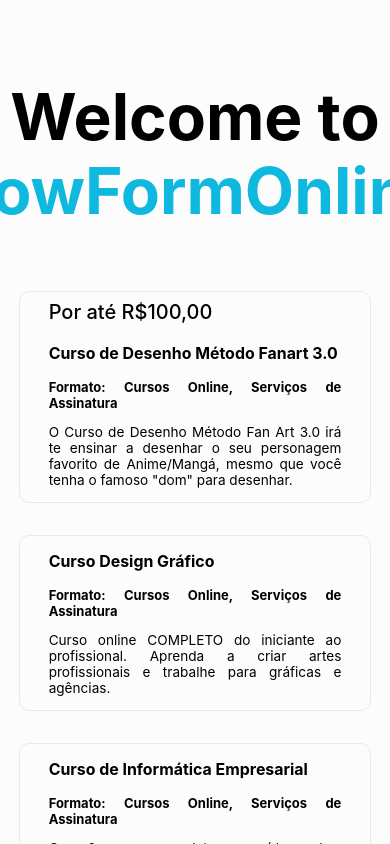
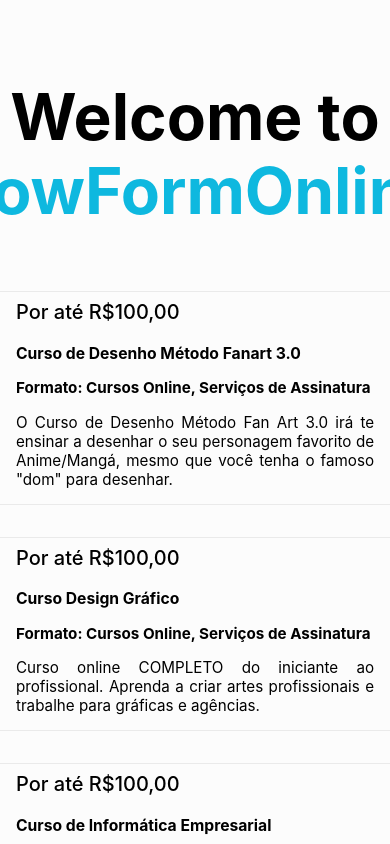
Before and after one commit to alefvieira/loja-de-cursos, a Next.js app: page / in a window 390 px wide. Built offline with nearby package versions, Linux system fonts and the light colour scheme.

Commit message:
Add files via upload
quinta atualização: consertado a responsividade das paginas

```diff
--- a/pages/index.js
+++ b/pages/index.js
@@ -45,6 +45,7 @@ export default function Home() {
             href="https://go.hotmart.com/R39347453G"
             className={styles.card}
           >
+            <h2>Por até R$100,00</h2>
             <h3>Curso Design Gráfico </h3>
             <h4>Formato: Cursos Online, Serviços de Assinatura</h4>
             <p>Curso online COMPLETO do iniciante ao profissional. Aprenda a criar artes profissionais e trabalhe para gráficas e agências.
@@ -56,6 +57,7 @@ export default function Home() {
             href="https://go.hotmart.com/T39347454X"
             className={styles.card}
           >
+            <h2>Por até R$100,00</h2>
             <h3>Curso de Informática Empresarial </h3>
             <h4>Formato: Cursos Online, Serviços de Assinatura</h4>
             <p>Com 6 cursos completos em vídeo aulas, você poderá assistir quando e onde quiser pelo celular ou em qualquer outro dispositivo. Não é necessário ter computador para assistir as aulas.
@@ -65,6 +67,7 @@ export default function Home() {
           <a target="_blank"
             rel="noopener"
           href="https://go.hotmart.com/G39347111D" className={styles.card}>
+            <h2>Por até R$100,00</h2>
             <h3>Curso Auxiliar Administrativo </h3>
             <h4>Formato: Cursos Online, Serviços de Assinatura</h4>
             <p>Auxiliar Administrativo - O curso nº 1 para quem quer entrar no mercado de trabalho!</p>
@@ -75,6 +78,7 @@ export default function Home() {
             href="https://go.hotmart.com/R39651724C"
             className={styles.card}
           >
+            <h2>Por até R$100,00</h2>
             <h3>Como fazer uma Monografia de sucesso </h3>
             <h4>Formato: eBooks, Documentos</h4>
             <p>Se você está iniciando sua MONOGRAFIA e não sabe por onde começar, este e-book é pra você!</p>
@@ -85,6 +89,7 @@ export default function Home() {
             href="https://go.hotmart.com/L47386117Q"
             className={styles.card}
           >
+            <h2>Por até R$100,00</h2>
             <h3>A de Abelha </h3>
             <h4>Formato: Cursos Online, Serviços de Assinatura</h4>
             <p>
@@ -97,6 +102,7 @@ export default function Home() {
             href="https://go.hotmart.com/Q39355872J"
             className={styles.card}
           >
+            <h2>Por até R$100,00</h2>
             <h3>Site para Negócios </h3>
             <h4>Formato: Cursos Online, Serviços de Assinatura</h4>
             <p>Aprenda criar Sites Profissionais voltados para Empreendedores que desejam posicionar sua marca na internet e construir autoridade no seu nicho de forma eficiente.</p>
@@ -105,6 +111,7 @@ export default function Home() {
           <a target="_blank"
             rel="noopener"
           href="https://go.hotmart.com/R41416796C" className={styles.card}>
+            <h2>Por até R$100,00</h2>
             <h3>Curso Completo Manutenção e Conserto de Celular Versão 4.0 </h3>
             <h4>Formato: Cursos Online, Serviços de Assinatura</h4>
             <p>Curso completo do nível básico até o mais avançado onde o aluno aprende passo-a-passo a manutenção, conserto e reparo em diversos modelos de aparelho de celular de diversos fabricantes.</p>
@@ -115,6 +122,7 @@ export default function Home() {
             href="https://go.hotmart.com/G29201386F"
             className={styles.card}
           >
+            <h2>Por até R$100,00</h2>
             <h3>Pacote Apostilas Bolos de Sucesso </h3>
             <h4>Formato: eBooks, Documentos</h4>
             <p>São 11 Apostilas, totalizando mais de 400 receitas completas de massas, coberturas, recheios, brigadeiros gourmet, bolos, tortas e muito mais.
@@ -125,6 +133,7 @@ export default function Home() {
             href="https://go.hotmart.com/V39651790O"
             className={styles.card}
           >
+            <h2>Por até R$100,00</h2>
             <h3>Homem de Respeito </h3>
             <h4>Formato: Cursos Online, Serviços de Assinatura</h4>
             <p>O Melhor Curso de Sedução da Internet! Torne-se um Homem de Respeito e Aprenda Como Conquistar uma Mulher. Dicas Exclusivas para ser um homem que as mulheres querem, O Curso homem veio para Revolucionar.
@@ -135,6 +144,7 @@ export default function Home() {
             href="https://go.hotmart.com/D29196891G"
             className={styles.card}
           >
+            <h2>Por até R$100,00</h2>
             <h3>Fechamento Inteligente </h3>
             <h4>Formato: Cursos Online, Serviços de Assinatura</h4>
             <p>O Fechamento Inteligente é um sistema que permite ao apostador otimizar suas apostas de maneira bastante inteligente.
@@ -157,6 +167,7 @@ export default function Home() {
             href="https://go.hotmart.com/G39347449T"
             className={styles.card}
           >
+            <h2>Por até R$100,00</h2>
             <h3>Curso Operador de Caixa em Apostila </h3>
             <h4>Formato: eBooks, Documentos</h4>
             <p>Operador de caixa é uma das áreas que mais crescem e necessitam de pessoas. Faça nosso curso e receba um certificado reconhecido em todo o território nacional.
@@ -167,6 +178,7 @@ export default function Home() {
             href="https://go.hotmart.com/K39651548V"
             className={styles.card}
           >
+            <h2>Por até R$100,00</h2>
             <h3>Curso Maquiagem na Web 1.0 </h3>
             <h4>Formato: Cursos Online, Serviços de Assinatura</h4>
             <p>O Curso Maquiagem na Web é totalmente Online, disponível por 1 ano, 24 horas por dia. São mais de 35 vídeo aulas+ atualizações de novas aulas + certificado Você pode fazer de onde quiser e em qualquer horário.
@@ -195,7 +207,7 @@ export default function Home() {
           rel="noreferrer"
         >
           Powered by{' Álef Coutinho'}
-          <img src="/logoqualifiquese.png" alt="QualifiqueseOnline Logo" className={styles.logo} />
+          <img src="/logoqualifiquese.png" width="150" height="150" alt="QualifiqueseOnline Logo" className={styles.logo} />
         </a>
       </footer>
     </div>
--- a/styles/Home.module.css
+++ b/styles/Home.module.css
@@ -82,7 +82,7 @@
 }
 
 .card {
-  height: 310px;
+  height: 320px;
   border: #0eb8df solid 1px;
   margin: 1rem;
   flex-basis: 45%;
@@ -136,24 +136,48 @@
 }
 
 
-.logo {
+/* .logo {
   height: 150px;
+} */
+/* @media (max-width: 555px) {
+
+.card{
+  width: 100%;
+  margin: 1rem 1rem;
+}
+.card {
+  font-size: 0.85rem;
 }
 
-@media (max-width: 600px) {
+} */
+
+@media (max-width: 700px) {
   .grid {
-
     width: 100%;
     flex-direction: column;
   }
   .card{
-    width: 70%;
+    width: 83%;
     margin: 1rem 1.5rem;
   }
   .card {
     font-size: 0.85rem;
   }
 }
-@media screen and (max-width: 900px){
+
+@media (max-width: 825px) {
+  .card h3{
+    font-size: 0.98rem;
+  }
+  .card h4,.card p{
+    font-size: 0.95rem;
+  }
+  .card:hover h3{
+    font-size: 0.97rem;
+  }
+  .card:hover h4,
+  .card:hover p{
+    font-size: 0.95rem;
+  }
 
 }
--- a/styles/globals.css
+++ b/styles/globals.css
@@ -7,6 +7,7 @@ body {
   font-family: -apple-system, BlinkMacSystemFont, Segoe UI, Roboto, Oxygen,
     Ubuntu, Cantarell, Fira Sans, Droid Sans, Helvetica Neue, sans-serif;
 }
+
 body{
   background: rgba(0,0,0,0.01);
   background-attachment: fixed;/*o Background é travado*/
```
